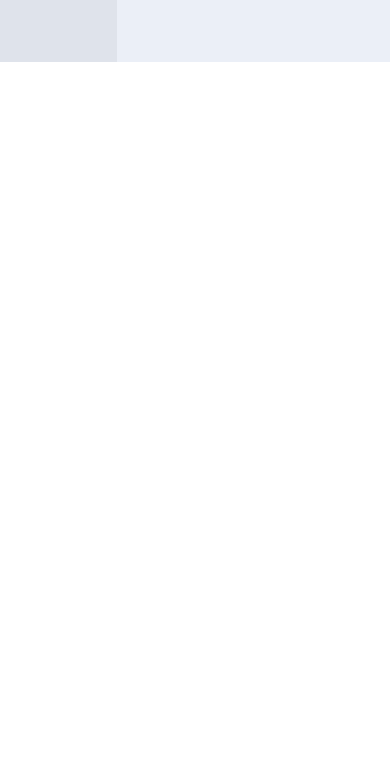
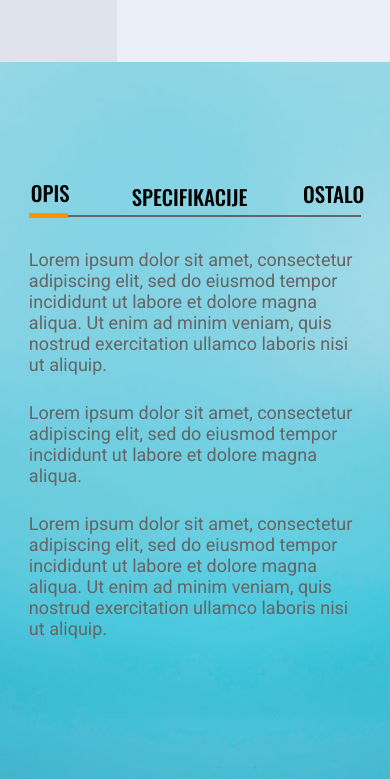
Before and after one commit to horiv7/ihave-trial-assignment, a plain HTML site: page index.html in a window 390 px wide. Shown: the part 1319-2098 px from the top of the page. Before the commit the page ends 1381 px from the top, so only its background shows below. Drawn offline with nearby package versions, Linux system fonts and the light colour scheme.

Commit message:
add features section

```diff
--- a/assets/styles/style.scss
+++ b/assets/styles/style.scss
@@ -26,6 +26,7 @@ $text-secondary: #656565;
 $warning-color: #ff9300;
 $white-color: #ffffff;
 
+//**********HERO SECTION***********************//
 .hero {
   background: linear-gradient(
     to right,
@@ -336,14 +337,14 @@ $white-color: #ffffff;
     }
     .content {
       .product-title {
-        grid-area: 1 / 1 / 2 / 3 ;
-        padding-bottom: 5em ;
-        padding-left: 0 ;
+        grid-area: 1 / 1 / 2 / 3;
+        padding-bottom: 5em;
+        padding-left: 0;
       }
       .product-description {
-        grid-area: 4 / 1 / 6 / 3 ;
-        padding-bottom: 5em ;
-        padding-left: 0 ;
+        grid-area: 4 / 1 / 6 / 3;
+        padding-bottom: 5em;
+        padding-left: 0;
 
         .product-status {
           padding-top: 1em;
@@ -367,7 +368,7 @@ $white-color: #ffffff;
         justify-content: initial !important;
       }
       .product-preview {
-        grid-area: 2 / 1 / 3 / 2 ;
+        grid-area: 2 / 1 / 3 / 2;
         display: grid;
         place-items: center center;
         img {
@@ -477,3 +478,99 @@ $white-color: #ffffff;
     }
   }
 }
+
+//**********PRODUCT FEATURES SECTION***********************//
+
+.product-features {
+  background-image: url("./../images/product-features.png");
+  background-size: cover;
+  background-repeat: no-repeat;
+  min-height: 85vh;
+  display: grid;
+  grid-template-columns: repeat(2, 1fr);
+  .content {
+    display: grid;
+    place-items: center;
+    .tabs {
+      width: 63.125%;
+      display: flex;
+      flex-direction: column;
+      justify-content: center;
+      .tabs-navigation {
+        display: flex;
+        flex-direction: row;
+        justify-content: space-between;
+        border-bottom: 2px solid $text-secondary;
+        margin-bottom: 2em;
+        border-collapse: collapse;
+        li {
+          border-collapse: collapse;
+          margin-bottom: -3px;
+          h2 {
+            text-transform: uppercase;
+            font-size: 24px;
+            color: black;
+            padding: 1em !important;
+          }
+        }
+        .active-tab {
+          border-bottom: 5px solid $warning-color;
+          border-collapse: collapse;
+        }
+      }
+      p {
+        color: $text-secondary;
+        font-size: 18px;
+        font-weight: normal;
+        margin-bottom: 1.5em;
+        letter-spacing: 0px;
+      }
+    }
+  }
+  @media screen and (max-width: 1455px) {
+    grid-template-columns: minmax(50%, 75%) auto;
+  }
+  @media screen and (max-width: 1135px) {
+    grid-template-columns: 1fr;
+
+    .content {
+      margin: 0 10%;
+      .tabs {
+        width: calc(100% - 76px);
+        padding: 0;
+      }
+    }
+  }
+  @media screen and (max-width: 900px) {
+    .content {
+      margin: 0 7.4vw;
+    }
+  }
+
+  @media screen and (max-width: 590px) {
+    .content {
+      margin: 0 7.4vw;
+
+      .tabs {
+        width: 100%;
+      }
+    }
+  }
+  @media screen and (max-width: 450px) {
+    .content {
+      margin: 0 7.4vw;
+
+      .tabs {
+        width: 100%;
+        .tabs-navigation {
+          li {
+            h2 {
+              font-size: 1.3rem !important;
+              padding: 5% !important;
+            }
+          }
+        }
+      }
+    }
+  }
+}
--- a/index.html
+++ b/index.html
@@ -152,5 +152,34 @@
         </div>
       </div>
     </section>
+    <section class="product-features">
+      <div class="content">
+        <div class="tabs">
+          <ul class="tabs-navigation">
+            <li class="active-tab"><h2 >Opis</h2></li>
+            <li><h2>Specifikacije</h2></li>
+            <li><h2>Ostalo</h2></li>
+          </ul>
+          <div class="tab-content">
+            <p>
+              Lorem ipsum dolor sit amet, consectetur adipiscing elit, sed do
+              eiusmod tempor incididunt ut labore et dolore magna aliqua. Ut
+              enim ad minim veniam, quis nostrud exercitation ullamco laboris
+              nisi ut aliquip.
+            </p>
+            <p>
+              Lorem ipsum dolor sit amet, consectetur adipiscing elit, sed do
+              eiusmod tempor incididunt ut labore et dolore magna aliqua.
+            </p>
+            <p>
+              Lorem ipsum dolor sit amet, consectetur adipiscing elit, sed do
+              eiusmod tempor incididunt ut labore et dolore magna aliqua. Ut
+              enim ad minim veniam, quis nostrud exercitation ullamco laboris
+              nisi ut aliquip.
+            </p>
+          </div>
+        </div>
+      </div>
+    </section>
   </body>
 </html>
```
Also changed, not shown: assets/images/product-features.png (added), assets/styles/style.css, 1 other file.
